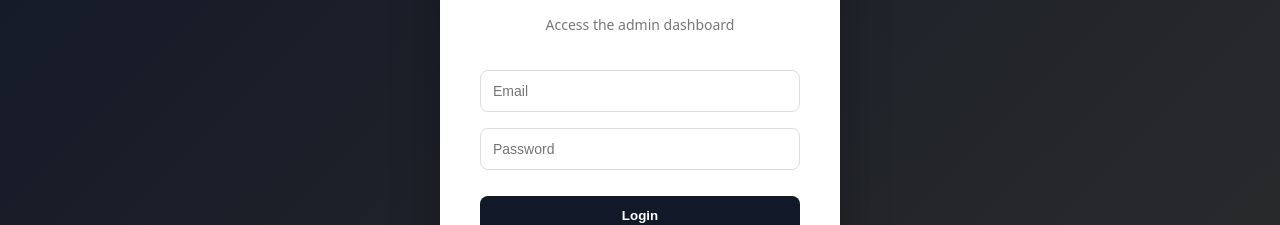
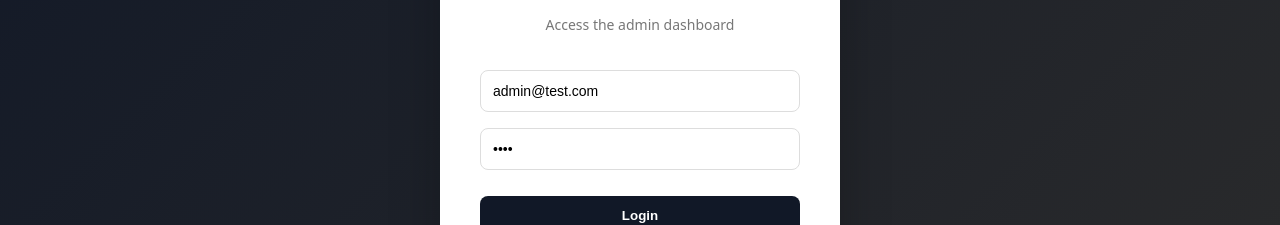
Before and after one commit to veljko-naumovic/e-commerce-vue, a Vue app: page /login in a window 1280 px wide. Shown: the part 357-582 px from the top of the page. Built offline with nearby package versions, Linux system fonts and the light colour scheme.

Commit message:
Add test credentials in Login view

```diff
--- a/src/views/LoginView.vue
+++ b/src/views/LoginView.vue
@@ -4,8 +4,8 @@ import { useRouter } from "vue-router";
 import { useAuthStore } from "@/stores/auth";
 import { useToastStore } from "@/stores/toast";
 
-const email = ref("");
-const password = ref("");
+const email = ref("admin@test.com");
+const password = ref("1234");
 const error = ref("");
 
 const router = useRouter();
```
